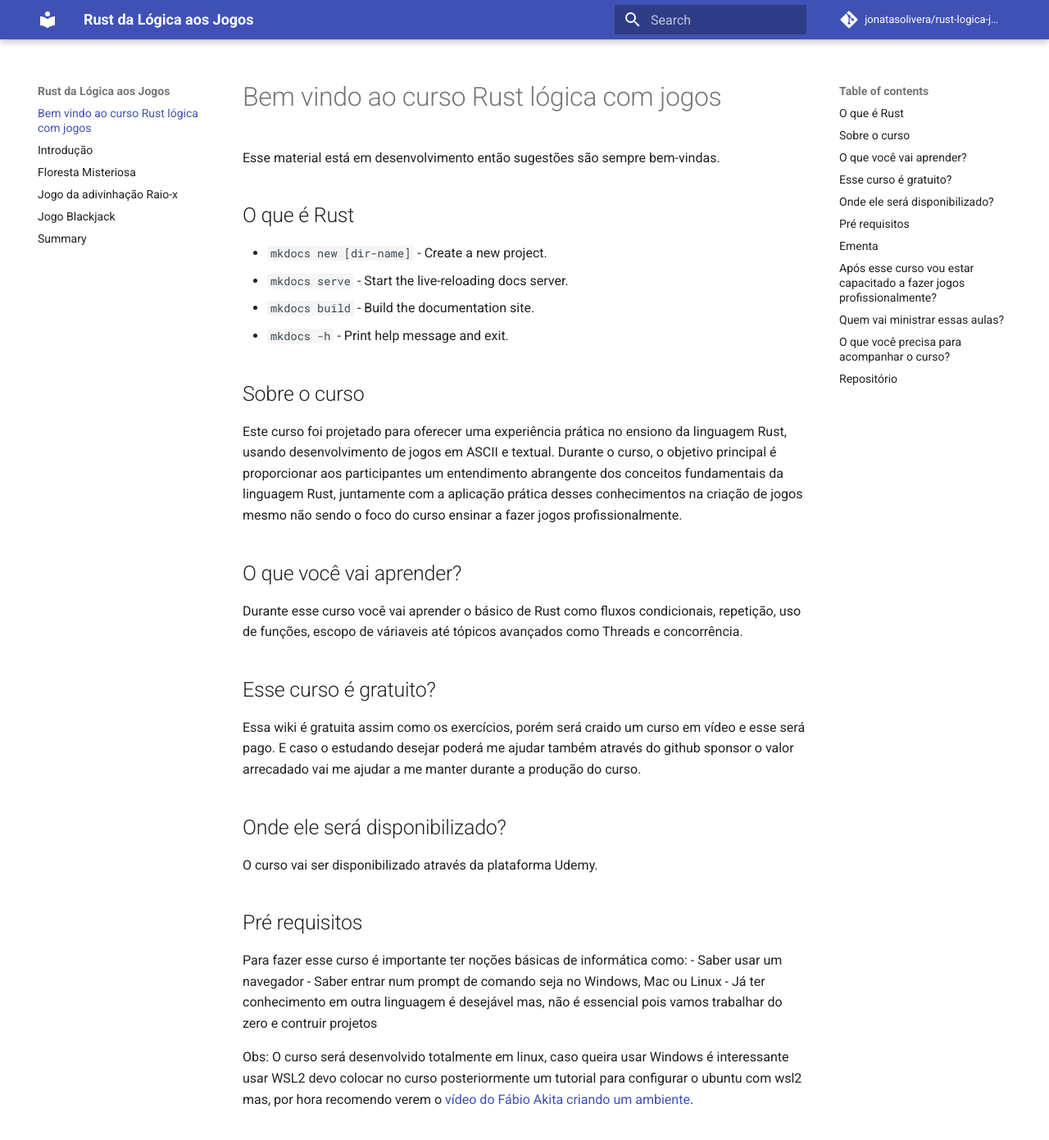
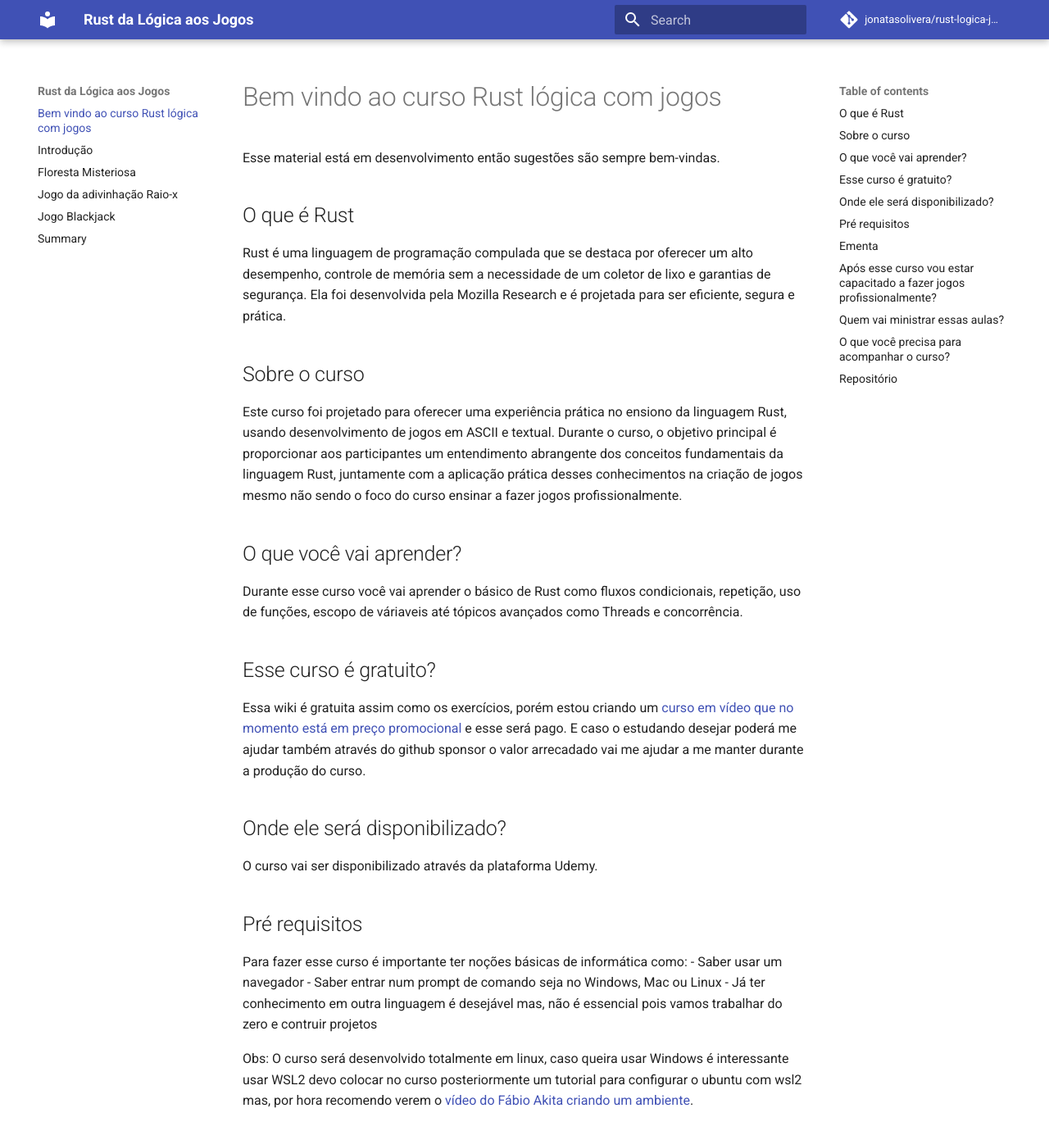
Before and after one commit to jonatasoli/rust-logica-jogos, an MkDocs documentation site: the page built from aulas/index.md, in a window 1280 px wide and 1400 px high. Shown: the top 1391 px of the window at 82% size. Built offline with MkDocs 1.6.1 and Material for MkDocs 9.7.7, drawn with Linux system fonts in a browser that asks for light colours; comment, search, counter and statistics services are not loaded; some of the changed text lies outside the part shown.

```diff
--- a/aulas/index.md
+++ b/aulas/index.md
@@ -3,11 +3,7 @@
 Esse material está em desenvolvimento então sugestões são sempre bem-vindas.
 
 ## O que é Rust
-
-* `mkdocs new [dir-name]` - Create a new project.
-* `mkdocs serve` - Start the live-reloading docs server.
-* `mkdocs build` - Build the documentation site.
-* `mkdocs -h` - Print help message and exit.
+Rust é uma linguagem de programação compulada que se destaca por oferecer um alto desempenho, controle de memória sem a necessidade de um coletor de lixo e garantias de segurança. Ela foi desenvolvida pela Mozilla Research e é projetada para ser eficiente, segura e prática.
 
 ## Sobre o curso
 Este curso foi projetado para oferecer uma experiência prática no ensiono da linguagem Rust, usando desenvolvimento de jogos em ASCII e textual. Durante o curso, o objetivo principal é proporcionar aos participantes um entendimento abrangente dos conceitos fundamentais da linguagem Rust, juntamente com a aplicação prática desses conhecimentos na criação de jogos mesmo não sendo o foco do curso ensinar a fazer jogos profissionalmente.
@@ -17,7 +13,7 @@
 
 
 ## Esse curso é gratuito?
-Essa wiki é gratuita assim como os exercícios, porém será craido um curso em vídeo e esse será pago. E caso o estudando desejar poderá me ajudar também através do github sponsor o valor arrecadado vai me ajudar a me manter durante a produção do curso.
+Essa wiki é gratuita assim como os exercícios, porém estou criando um [curso em vídeo que no momento está em preço promocional](https://www.udemy.com/course/rust-da-logica-aos-jogos/?couponCode=FAC5A652FBFFA4850D59) e esse será pago. E caso o estudando desejar poderá me ajudar também através do github sponsor o valor arrecadado vai me ajudar a me manter durante a produção do curso.
 
 ## Onde ele será disponibilizado?
 O curso vai ser disponibilizado através da plataforma Udemy.
```
Also changed, not shown: other parts of aulas/index.md (+2 -2 lines), aulas/1_2_jogo_da_adivinhacao.md (+16 -11 lines), aulas/1_3_jogo_blackjack.md (+7 -1 lines).
